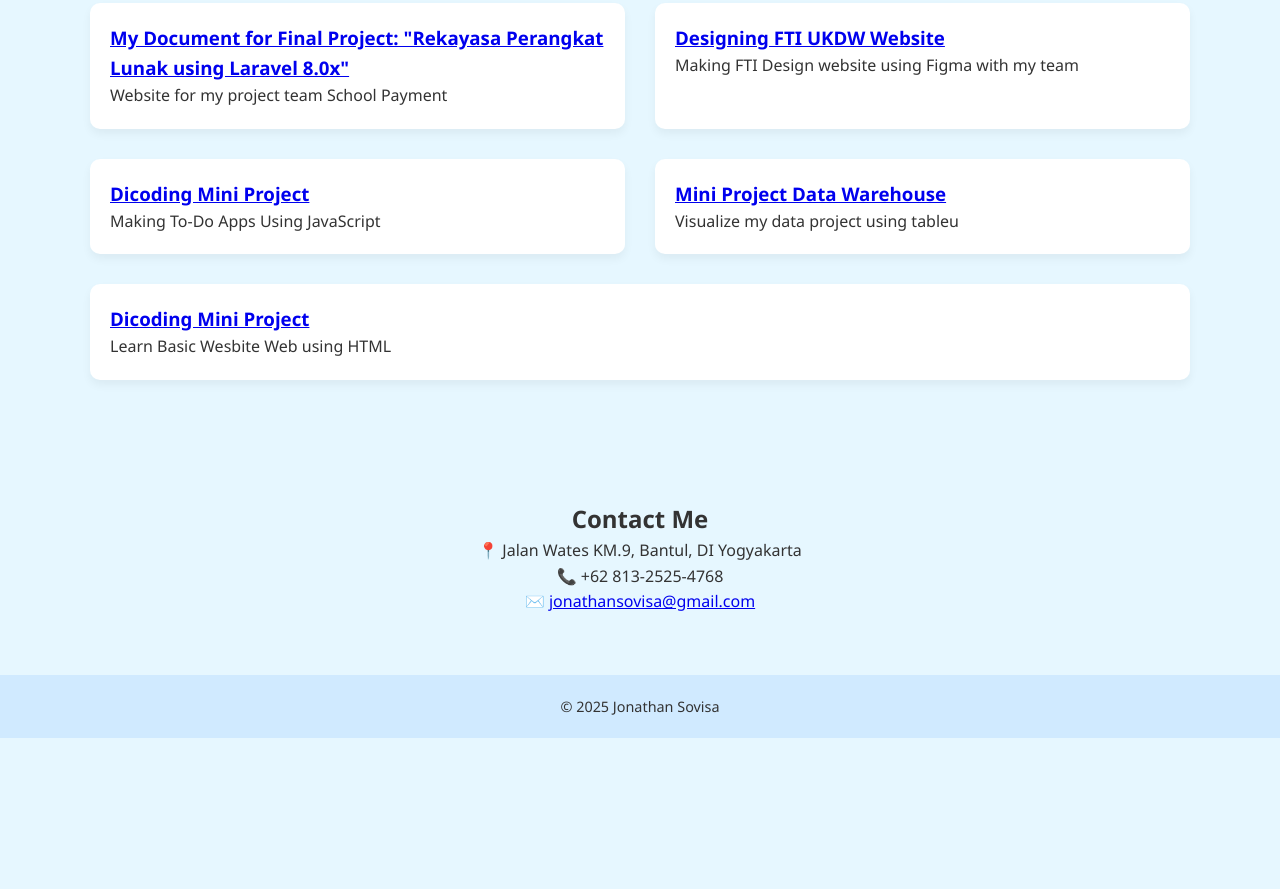
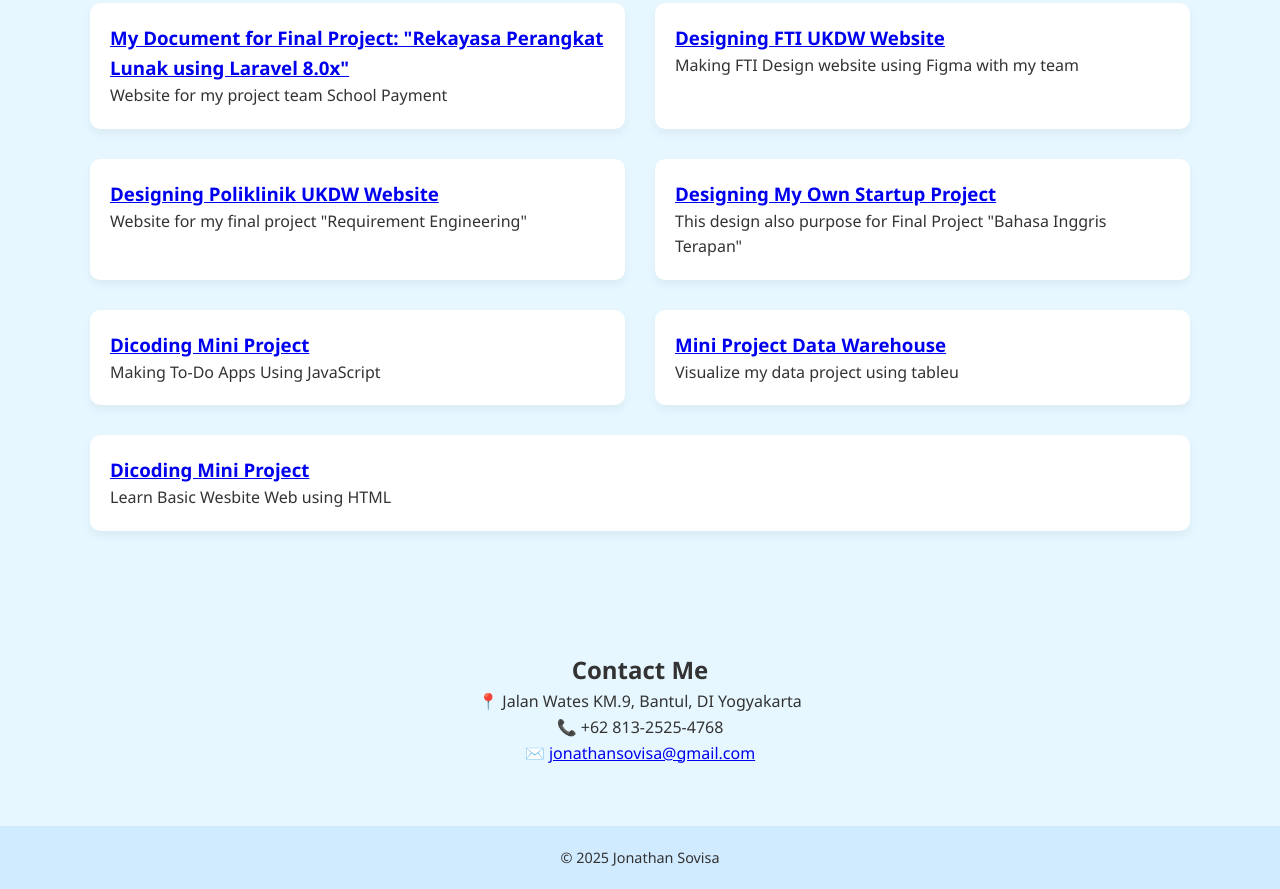
Before and after one commit to JONATHANSOVISAs/JoPortofolioWebs, a plain HTML site: page index.html in a window 1280 px wide. Shown: the part 1023-1912 px from the top of the page. Before the commit the page ends 1761 px from the top, so only its background shows below. Drawn offline with Linux system fonts and the light colour scheme.

Commit message:
Update index.html

```diff
--- a/index.html
+++ b/index.html
@@ -88,6 +88,20 @@
                  <p>Making FTI Design website using Figma with my team</p>
         </div>
       </div>
+
+      <div class="grid-2">
+        <div class="card">
+            <a href="https://www.figma.com/design/RKhsNX9WpOIIevQtX3onmm/Requirement-Engineering-?node-id=0-1&t=xS8lEpxOouRO585D-1" >
+                <h3>Designing Poliklinik UKDW Website</h3></a>
+                 <p>Website for my final project "Requirement Engineering"</p>
+        </div>
+        <div class="card">
+            <a href="https://www.figma.com/design/759qVdP08qllWjHrAxU7CF/TUGAS-BAHASA-INGGRIS-TERAPAN?node-id=1-2&t=kQndX5i1LFr6imDR-1">
+                 <h3>Designing My Own Startup Project</h3>  </a>
+                 <p>This design also purpose for Final Project "Bahasa Inggris Terapan"</p>
+        </div>
+      </div>
+
       <div class="grid-2">
         <div class="card">
             <a href="https://jonathansovisas.github.io/ToDoApps/">
```
